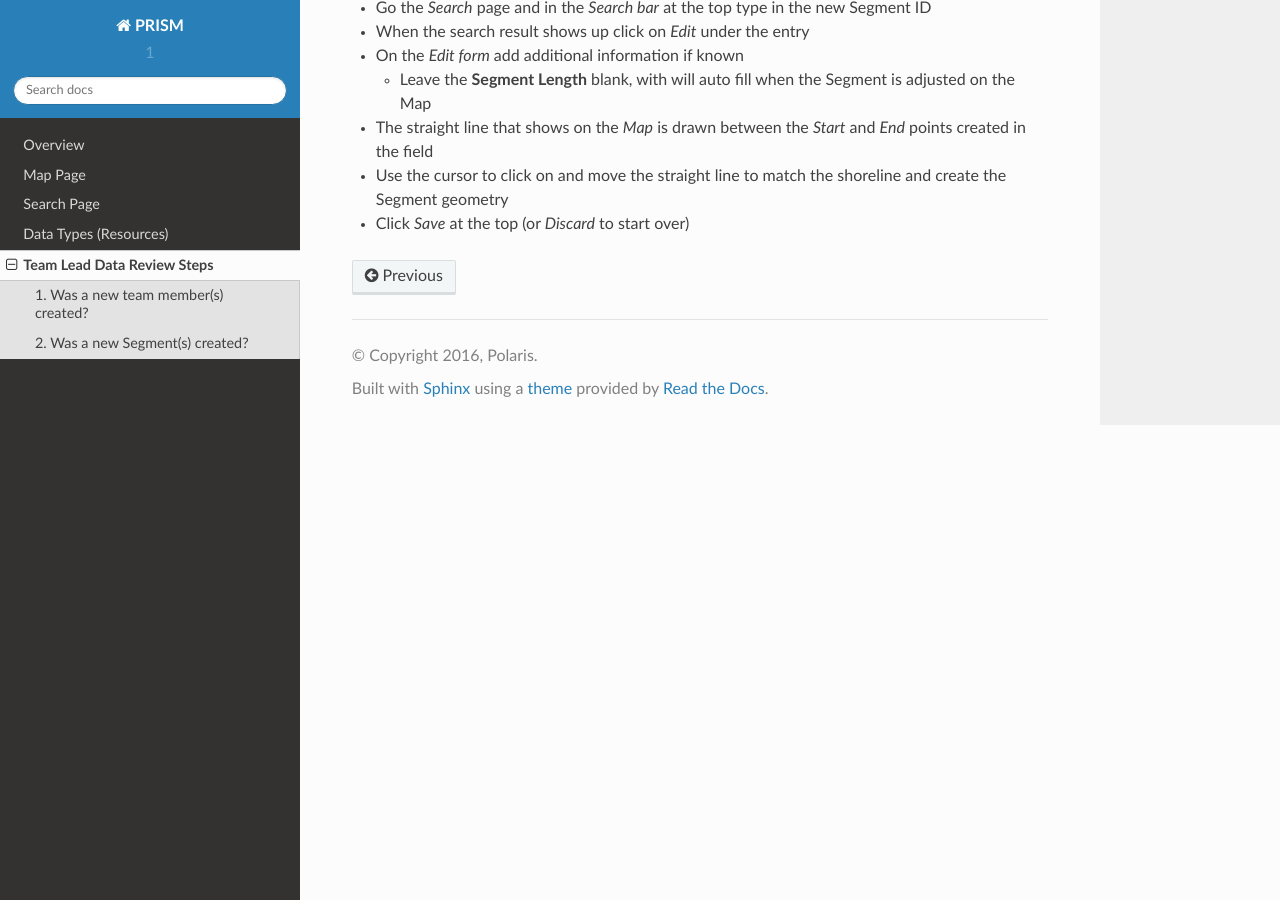
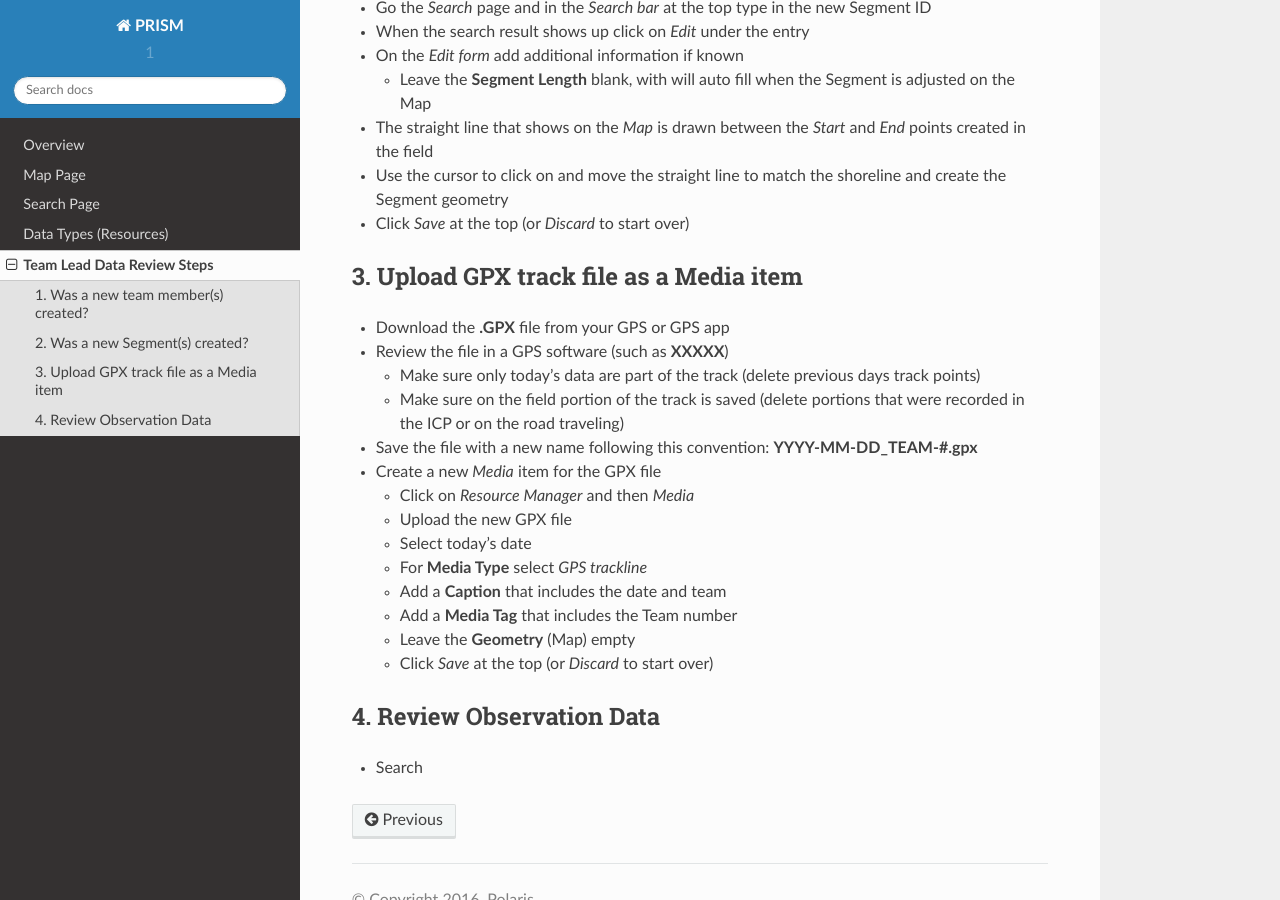
Before and after one commit to agraham/PRISM_rtd, a Sphinx documentation site: the page built from docs/teamlead.rst, in a window 1280 px wide and 900 px high, scrolled down 756 px. Built offline with Sphinx 7.4.7 and the Read the Docs theme 2.0.0, drawn with Linux system fonts in a browser that asks for light colours.

Commit message:
Update teamlead.rst

```diff
--- a/docs/teamlead.rst
+++ b/docs/teamlead.rst
@@ -30,3 +30,29 @@ If a new Segment(s) was created during the Survey add additional information to
 - The straight line that shows on the *Map* is drawn between the *Start* and *End* points created in the field
 - Use the cursor to click on and move the straight line to match the shoreline and create the Segment geometry
 - Click *Save* at the top (or *Discard* to start over)
+
+3. Upload GPX track file as a Media item
+-----------------------------------------
+
+- Download the **.GPX** file from your GPS or GPS app
+- Review the file in a GPS software (such as **XXXXX**)
+
+  * Make sure only today's data are part of the track (delete previous days track points)
+  * Make sure on the field portion of the track is saved (delete portions that were recorded in the ICP or on the road traveling)
+
+- Save the file with a new name following this convention:  **YYYY-MM-DD_TEAM-#.gpx**
+- Create a new *Media* item for the GPX file
+
+  * Click on *Resource Manager* and then *Media*
+  * Upload the new GPX file
+  * Select today's date
+  * For **Media Type** select *GPS trackline*
+  * Add a **Caption** that includes the date and team
+  * Add a **Media Tag** that includes the Team number
+  * Leave the **Geometry** (Map) empty
+  * Click *Save* at the top (or *Discard* to start over)
+
+4. Review Observation Data
+-----------------------------------------
+
+- Search
```
